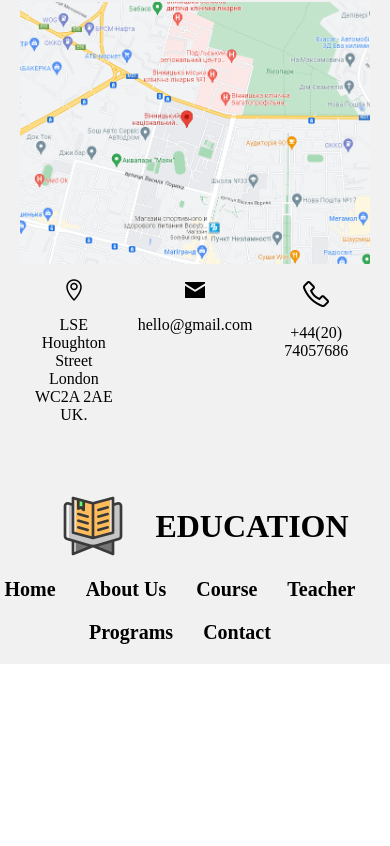
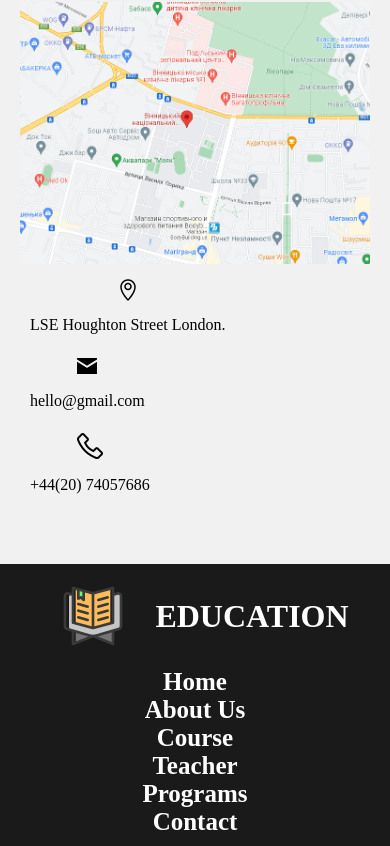
Before and after one commit to CCFreyzi/WebLab3, a plain HTML site: page index.html in a window 390 px wide. Shown: the part 4689-5535 px from the top of the page. Before the commit the page ends 5353 px from the top, so only its background shows below. Drawn offline with Linux system fonts and the light colour scheme.

Commit message:
some edits

```diff
--- a/index.html
+++ b/index.html
@@ -16,7 +16,7 @@
             <div class="services_column">
                 <div class="services_items">
                     <div class="img_container">
-                        <img class="services_img" src="img/featureImg/1.png" alt="">
+                        <img class="services_img" src="img/featureImg/1.png" alt="service_icon">
                     </div>
 
                     <h3 class="subtitle">Online Testing</h3>
@@ -28,7 +28,7 @@
             <div class="services_column">
                 <div class="services_items">
                     <div class="img_container">
-                        <img class="services_img" src="img/featureImg/2.png" alt="">
+                        <img class="services_img" src="img/featureImg/2.png" alt="service_icon">
                     </div>
 
                     <h3 class="subtitle">Online Testing</h3>
@@ -40,7 +40,7 @@
             <div class="services_column">
                 <div class="services_items">
                     <div class="img_container">
-                        <img class="services_img" src="img/featureImg/3.png" alt="">
+                        <img class="services_img" src="img/featureImg/3.png" alt="service_icon">
                     </div>
 
                     <h3 class="subtitle">Online Testing</h3>
@@ -52,7 +52,7 @@
             <div class="services_column">
                 <div class="services_items">
                     <div class="img_container">
-                        <img class="services_img" src="img/featureImg/4.png" alt="">
+                        <img class="services_img" src="img/featureImg/4.png" alt="service_icon">
                     </div>
 
                     <h3 class="subtitle">Online Testing</h3>
@@ -64,7 +64,7 @@
             <div class="services_column">
                 <div class="services_items">
                     <div class="img_container">
-                        <img class="services_img" src="img/featureImg/5.png" alt="">
+                        <img class="services_img" src="img/featureImg/5.png" alt="service_icon">
                     </div>
 
                     <h3 class="subtitle">Online Testing</h3>
@@ -76,7 +76,7 @@
             <div class="services_column">
                 <div class="services_items">
                     <div class="img_container">
-                        <img class="services_img" src="img/featureImg/6.png" alt="">
+                        <img class="services_img" src="img/featureImg/6.png" alt="service_icon">
                     </div>
 
                     <h3 class="subtitle">Online Testing</h3>
@@ -159,18 +159,17 @@
 
                     <input type="submit" value="Send">
                 </form>
+            </div>
 
-            </div>
             <div class="map_field">
                 <div class="map_img_container">
                     <img src="img/Map/map.png" alt="">
                 </div>
-
                 <div class="position_data">
                     <div>
                         <img src="img/Contacts/1.png" alt="">
                         <div class="position_text">
-                            LSE Houghton Street London WC2A 2AE UK.
+                            LSE Houghton Street London.
                         </div>
                     </div>
                     <div>
@@ -198,12 +197,12 @@
     </div>
     <nav class="menu_section">
         <ul class="menu_list">
-            <li class="link">Home</li>
-            <li class="link">About Us</li>
-            <li class="link">Course</li>
-            <li class="link">Teacher</li>
-            <li class="link">Programs</li>
-            <li class="link">Contact</li>
+            <li class="link_colum"><a href="#" title="page home" class="link">Home</a></li>
+            <li class="link_colum"><a href="#" title="page about us" class="link">About Us</a></li>
+            <li class="link_colum"><a href="#" title="page Course" class="link">Course</a></li>
+            <li class="link_colum"><a href="#" title="page Teacher" class="link">Teacher</a></li>
+            <li class="link_colum"><a href="#" title="page Programs" class="link">Programs</a></li>
+            <li class="link_colum"><a href="#" title="page Contact" class="link">Contact</a></li>
         </ul>
     </nav>
 </footer>
--- a/style.css
+++ b/style.css
@@ -3,6 +3,7 @@
     padding: 0;
     box-sizing: border-box;
     font-family: Bahnschrift, serif;
+    text-decoration: none;
 }
 
 .wrapper {
@@ -14,7 +15,7 @@
 }
 /*///header////////////////////////////////////////*/
 
-/*////////*/
+
 
 .container {
     background-color: #F1F1F1;
@@ -221,7 +222,7 @@ input[type="submit"]:hover {
 
 .position_data{
     display: flex;
-
+    flex-direction: row;
 }
 
 .position_data > * {
@@ -232,11 +233,21 @@ input[type="submit"]:hover {
 .position_data img{
     margin: 0 0 10px 0;
 }
+
+@media (max-width: 860px) {
+    .position_data{
+        flex-direction: column;
+        align-items: start;
+    }
+}
 /*/////////////////////////////////*/
 
 .footer {
     display: flex;
     justify-content: space-between;
+    background-color: #1A1A1A;
+    color: white;
+    padding: 20px 0 0 0;
 }
 
 .logo_section{
@@ -256,6 +267,7 @@ input[type="submit"]:hover {
 .menu_section{
     display: flex;
     align-items: center;
+    margin: 0 0 10px 0;
 }
 
 .menu_list{
@@ -266,8 +278,9 @@ input[type="submit"]:hover {
     justify-content: center;
 }
 
-.menu_list > *{
-    margin: 0 30px 20px 0;
+.link{
+    color: white;
+    margin: 0 30px 10px 0;
     text-align: center;
     font-size: 20px;
     font-weight: 650;
@@ -279,6 +292,13 @@ input[type="submit"]:hover {
         align-items: center;
         justify-content: center;
     }
+    .menu_list{
+        flex-direction: column;
+    }
+    .link{
+        font-size: 25px;
+        margin: 0 0 15px 0;
+    }
 
     .logo_section{
         margin: 0 30px 20px 20px;
```
